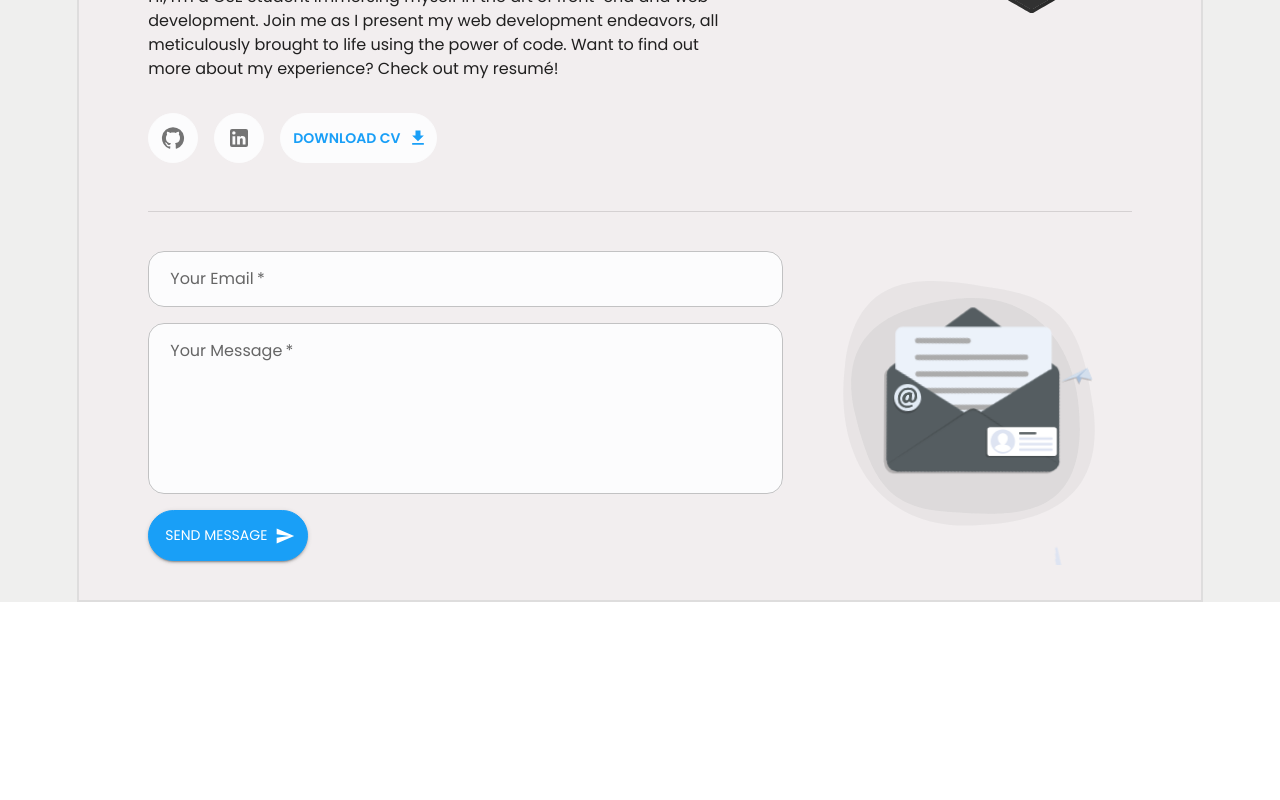
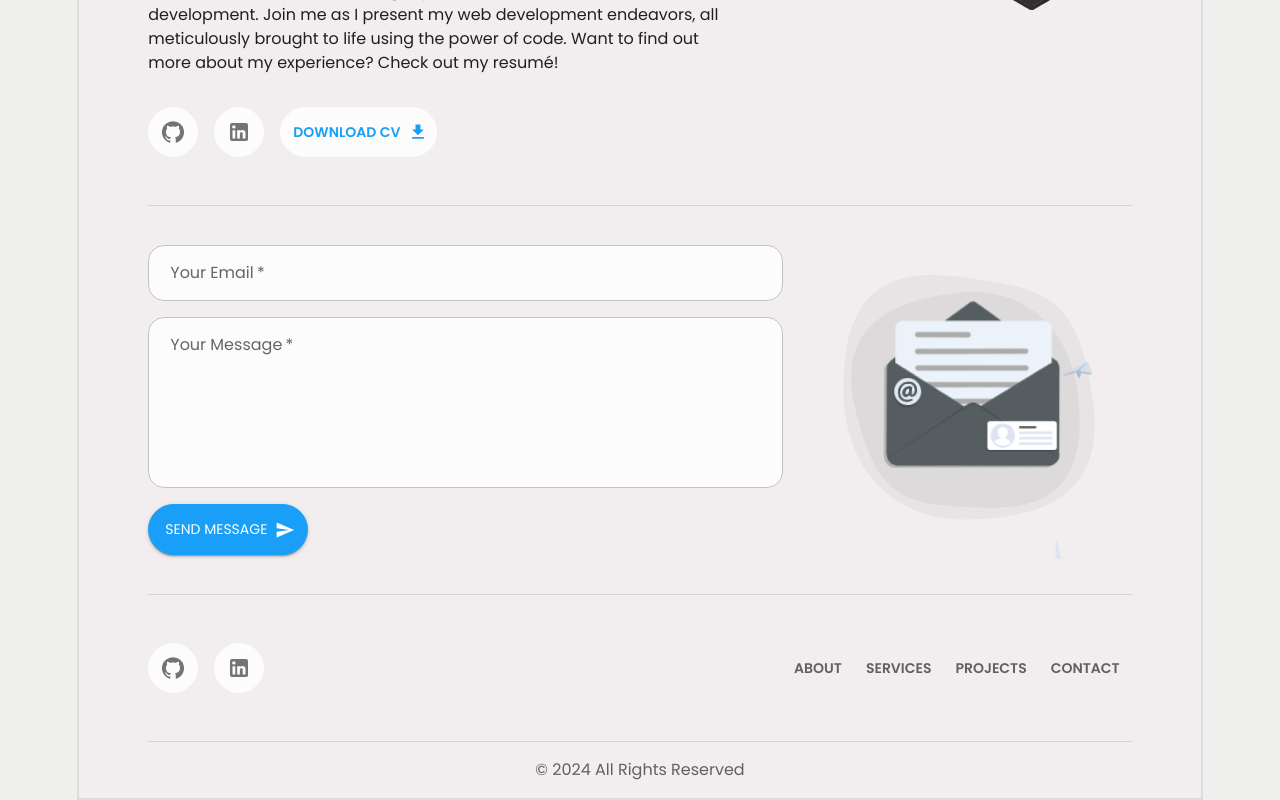
Before and after one commit to Mohammad-Mans/my-portfolio, a React (Vite) app: page / in a window 1280 px wide. Shown: the part 558-1358 px from the top of the page. Before the commit the page ends 1160 px from the top, so only its background shows below. Built offline with nearby package versions, Linux system fonts and the light colour scheme; no server answers.

Commit message:
Create Footer

```diff
--- a/src/pages/HomePage/components/ContactSection.tsx
+++ b/src/pages/HomePage/components/Contact/index.tsx
@@ -2,7 +2,7 @@ import React, { useState } from "react";
 import { TextField, Button, Box, Alert, styled } from "@mui/material";
 import SendIcon from "@mui/icons-material/Send";
 import Lottie from "lottie-react";
-import MessageAnimation from "../../../assets/lotties/Message.json";
+import MessageAnimation from "../../../../assets/lotties/Message.json";
 import axios from "axios";
 
 const StyledTextField = styled(TextField)(({ theme }) => ({
--- /dev/null
+++ b/src/pages/HomePage/components/Copyright/index.tsx
@@ -0,0 +1,19 @@
+import { Box, Typography } from "@mui/material";
+
+const CopyrightSection: React.FC = () => {
+  return (
+    <Box id="copyright" display="flex" py={2} justifyContent="center">
+      <Box
+        display="flex"
+        justifyContent="center"
+        alignItems="center"
+        flex={2}
+        maxWidth="1300px"
+      >
+        <Typography color="text.secondary">© 2024 All Rights Reserved</Typography>
+      </Box>
+    </Box>
+  );
+};
+
+export default CopyrightSection;
--- /dev/null
+++ b/src/pages/HomePage/components/Footer/index.tsx
@@ -0,0 +1,75 @@
+import { GitHub, LinkedIn } from "@mui/icons-material";
+import { IconButton, Box, styled, Button, ButtonProps, Stack } from "@mui/material";
+
+const pages = ["about", "services", "projects", "contact"];
+
+const StyledIconButton = styled(IconButton)(({ theme }) => ({
+  backgroundColor: theme.palette.bgColor.light,
+  border: `1px solid ${theme.palette.bgColor.light}`,
+  marginRight: theme.spacing(2),
+  padding: theme.spacing(1.5),
+  "&:hover": {
+    backgroundColor: theme.palette.bgColor.light,
+    border: `1px solid ${theme.palette.primary.main}`,
+  },
+}));
+
+const StyledButton = styled((props: ButtonProps) => <Button {...props} />)(
+  ({ theme }) => ({
+    display: "block",
+    padding: theme.spacing(1.5),
+    fontFamily: "Poppins SemiBold",
+    color: theme.palette.text.secondary,
+    "&:hover": {
+      color: theme.palette.primary.main,
+      backgroundColor: "transparent",
+    },
+  })
+);
+
+const FooterSection: React.FC = () => {
+  const handleSectionClick = (sectionId: string) => {
+    const appBarHeight = document.getElementById("appbar")?.offsetHeight || 0;
+    const destinationElement = document.getElementById(sectionId);
+    if (destinationElement) {
+      const offsetTop = destinationElement.offsetTop - appBarHeight;
+      window.scrollTo({
+        top: offsetTop,
+        behavior: "smooth",
+      });
+    }
+  };
+
+  return (
+    <Box id="footer" display="flex" py={4} justifyContent="center">
+      <Box
+        display="flex"
+        flexDirection={{ xxs: "column", md: "row" }}
+        justifyContent="space-between"
+        alignItems="center"
+        flex={2}
+
+        maxWidth="1300px"
+      >
+        <Box my={2}>
+          <StyledIconButton>
+            <GitHub />
+          </StyledIconButton>
+          <StyledIconButton>
+            <LinkedIn />
+          </StyledIconButton>
+        </Box>
+
+        <Stack direction="row" flexWrap="wrap" justifyContent="center">
+          {pages.map((page) => (
+            <StyledButton key={page} onClick={() => handleSectionClick(page)}>
+              {page}
+            </StyledButton>
+          ))}
+        </Stack>
+      </Box>
+    </Box>
+  );
+};
+
+export default FooterSection;
--- a/src/pages/HomePage/components/HeroSection.tsx
+++ b/src/pages/HomePage/components/Hero/index.tsx
@@ -1,6 +1,6 @@
 import Lottie from "lottie-react";
-import LaptopAnimation from "../../../assets/lotties/Laptop.json";
-import MyAvatar from "../../../assets/images/my-photo.png";
+import LaptopAnimation from "../../../../assets/lotties/Laptop.json";
+import MyAvatar from "../../../../assets/images/my-photo.png";
 import {
   Avatar,
   Box,
@@ -14,7 +14,7 @@ import { Download, GitHub, LinkedIn } from "@mui/icons-material";
 const AvatarWrapper = styled(Box)(({ theme }) => ({
   width: "min-content",
   display: "inline-flex",
-  padding: "5px",
+  padding: "2px",
   borderRadius: "50%",
   backgroundColor: theme.palette.bgColor.main,
   border: `1px solid ${theme.palette.primary.main}`,
@@ -49,7 +49,7 @@ const StyledButton = styled(Button)(({ theme }) => ({
   },
 }));
 
-function HeroSection() {
+const HeroSection: React.FC = () => {
   return (
     <Box id="about" display="flex" py={4} justifyContent="center">
       <Box display="flex" flexDirection="column" flex={2} maxWidth="1300px">
--- /dev/null
+++ b/src/pages/HomePage/components/index.ts
@@ -0,0 +1,4 @@
+export { default as HeroSection } from "./Hero";
+export { default as ContactSection } from "./Contact";
+export { default as FooterSection } from "./Footer";
+export { default as CopyrightSection } from "./Copyright";
--- a/src/pages/HomePage/index.tsx
+++ b/src/pages/HomePage/index.tsx
@@ -1,13 +1,21 @@
 import { Divider } from "@mui/material";
-import HeroSection from "./components/HeroSection";
-import ContactSection from "./components/ContactSection";
+import {
+  HeroSection,
+  ContactSection,
+  FooterSection,
+  CopyrightSection,
+} from "./components";
 
 function HomePage() {
   return (
     <div>
       <HeroSection />
-      <Divider/>
-      <ContactSection/>
+      <Divider />
+      <ContactSection />
+      <Divider />
+      <FooterSection />
+      <Divider />
+      <CopyrightSection />
     </div>
   );
 }
```
